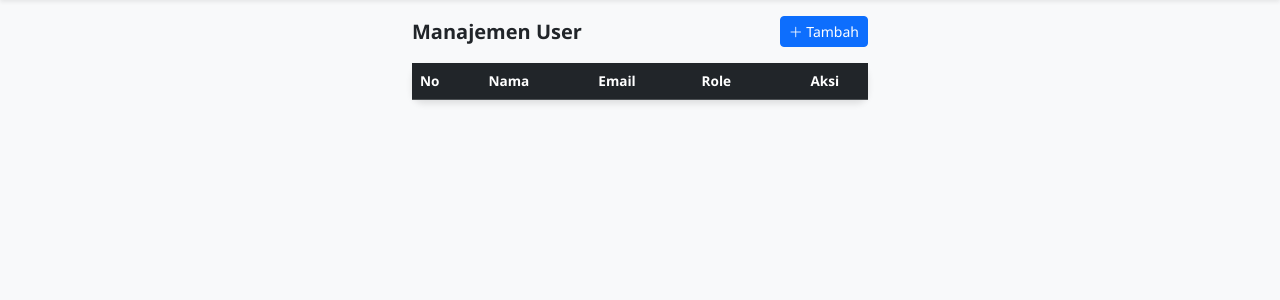
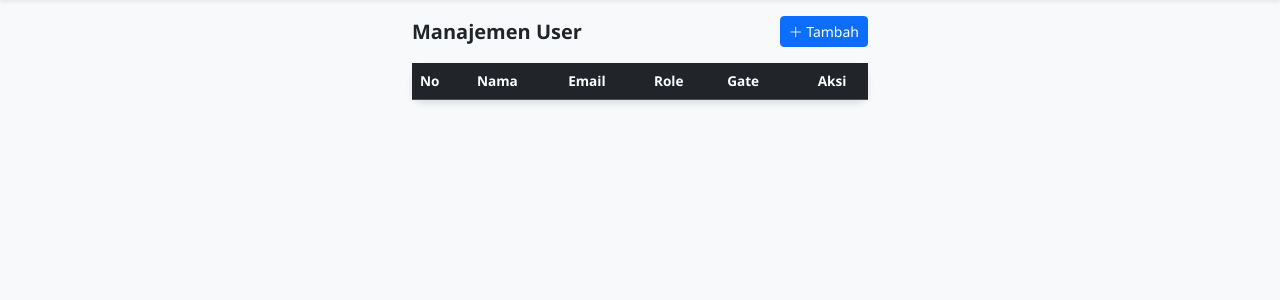
Before and after one commit to ifprocode/parking-mobile, a CodeIgniter app: page /parking-mobile/admin/users in a window 1280 px wide. Shown: the part 88-388 px from the top of the page. Run offline with CodeIgniter, Linux system fonts and the light colour scheme; the visitor is signed in with stand-in values (Sample User, id 1); data that the repository does not hold is empty.

Commit message:
update again
update again

```diff
--- a/application/controllers/Admin.php
+++ b/application/controllers/Admin.php
@@ -152,7 +152,8 @@ class Admin extends CI_Controller {
         $data = [
             'name' => $this->input->post('name'),
             'email' => $this->input->post('email'),
-            'role' => $this->input->post('role')
+            'role' => $this->input->post('role'),
+            'gate' => $this->input->post('gate')
         ];
 
         $password = $this->input->post('password');
--- a/application/controllers/Auth.php
+++ b/application/controllers/Auth.php
@@ -35,6 +35,7 @@ class Auth extends CI_Controller {
                     'name' => $user->name,
                     'email' => $user->email,
                     'role' => isset($user->role) ? $user->role : 'operator',
+                    'gate' => isset($user->gate) ? $user->gate : '',
                     'logged_in' => TRUE
                 );
                 $this->session->set_userdata($session_data);
@@ -69,6 +70,7 @@ class Auth extends CI_Controller {
                             'name' => $user->name,
                             'email' => $user->email,
                             'role' => isset($user->role) ? $user->role : 'operator',
+                            'gate' => isset($user->gate) ? $user->gate : '',
                             'logged_in' => TRUE
                         );
                         $this->session->set_userdata($session_data);
@@ -115,6 +117,7 @@ class Auth extends CI_Controller {
             $email = $this->input->post('email');
             $password = $this->input->post('password');
             $confirm_password = $this->input->post('confirm_password');
+            $gate = $this->input->post('gate');
 
             if ($password !== $confirm_password) {
                 $this->session->set_flashdata('error', 'Password tidak cocok.');
@@ -134,7 +137,8 @@ class Auth extends CI_Controller {
                 'name' => $name,
                 'email' => $email,
                 'password' => md5($password),
-                'role' => 'operator' // Default role
+                'role' => 'operator', // Default role
+                'gate' => $gate
             ];
 
             if ($this->db->insert('users', $data)) {
--- a/application/models/Admin_model.php
+++ b/application/models/Admin_model.php
@@ -79,11 +79,11 @@ class Admin_model extends CI_Model {
 
     public function get_income_per_user()
     {
-        $this->db->select('u.name, SUM(p.total_fare) as total_income');
+        $this->db->select('u.name, u.gate, SUM(p.total_fare) as total_income');
         $this->db->from('parking_transactions p');
         $this->db->join('users u', 'p.operator_id = u.id');
         $this->db->where("(p.status != 'cancelled' OR p.status IS NULL)", null, false);
-        $this->db->group_by('u.id, u.name');
+        $this->db->group_by('u.id, u.name, u.gate');
         return $this->db->get()->result();
     }
 
--- a/application/views/admin/users.php
+++ b/application/views/admin/users.php
@@ -24,6 +24,7 @@
                             <th>Nama</th>
                             <th>Email</th>
                             <th>Role</th>
+                            <th>Gate</th>
                             <th class="text-center">Aksi</th>
                         </tr>
                     </thead>
@@ -34,8 +35,9 @@
                             <td class="fw-bold"><?= $u->name ?></td>
                             <td><?= $u->email ?></td>
                             <td><span class="badge <?= $u->role == 'admin' ? 'bg-danger' : 'bg-primary' ?>"><?= strtoupper($u->role) ?></span></td>
+                            <td><?= isset($u->gate) && !empty($u->gate) ? $u->gate : '-' ?></td>
                             <td class="text-center">
-                                <button class="btn btn-sm btn-outline-primary" onclick="editUser(<?= $u->id ?>, '<?= $u->name ?>', '<?= $u->email ?>', '<?= $u->role ?>')"><i class="bi bi-pencil"></i></button>
+                                <button class="btn btn-sm btn-outline-primary" onclick="editUser(<?= $u->id ?>, '<?= $u->name ?>', '<?= $u->email ?>', '<?= $u->role ?>', '<?= isset($u->gate) ? $u->gate : '' ?>')"><i class="bi bi-pencil"></i></button>
                                 <?php if($u->id != $this->session->userdata('id')): ?>
                                 <a href="<?= base_url('admin/delete_user/'.$u->id) ?>" class="btn btn-sm btn-outline-danger" onclick="return confirm('Yakin hapus user ini?')"><i class="bi bi-trash"></i></a>
                                 <?php endif; ?>
@@ -83,6 +85,15 @@
                     <option value="admin">ADMIN</option>
                 </select>
             </div>
+
+            <div class="mb-3">
+                <label class="form-label">Gate <small class="text-muted">(Optional untuk Admin)</small></label>
+                <select class="form-select" name="gate" id="gate">
+                    <option value="">-- Pilih Gate --</option>
+                    <option value="Mobil">Mobil</option>
+                    <option value="Motor">Motor</option>
+                </select>
+            </div>
           </div>
           <div class="modal-footer">
             <button type="button" class="btn btn-secondary" data-bs-dismiss="modal">Batal</button>
@@ -100,14 +111,16 @@ function resetForm() {
     document.getElementById('email').value = '';
     document.getElementById('password').value = '';
     document.getElementById('role').value = 'operator';
+    document.getElementById('gate').value = '';
 }
 
-function editUser(id, name, email, role) {
+function editUser(id, name, email, role, gate) {
     document.getElementById('user_id').value = id;
     document.getElementById('name').value = name;
     document.getElementById('email').value = email;
     document.getElementById('password').value = '';
     document.getElementById('role').value = role;
+    document.getElementById('gate').value = gate;
 
     var userModal = new bootstrap.Modal(document.getElementById('userModal'));
     userModal.show();
--- a/application/views/dashboard/index.php
+++ b/application/views/dashboard/index.php
@@ -63,7 +63,10 @@
                     <ul class="list-group list-group-flush" style="font-size: 0.8rem;">
                         <?php foreach($income_per_user as $iu): ?>
                         <li class="list-group-item d-flex justify-content-between align-items-center px-0">
-                            <?= htmlspecialchars($iu->name) ?>
+                            <div>
+                                <?= htmlspecialchars($iu->name) ?>
+                                <small class="text-muted">(Gate <?= htmlspecialchars($iu->gate ?: '-') ?>)</small>
+                            </div>
                             <span class="fw-bold">Rp <?= number_format($iu->total_income, 0, ',', '.') ?></span>
                         </li>
                         <?php endforeach; ?>
--- a/application/views/parking_out/print_receipt.php
+++ b/application/views/parking_out/print_receipt.php
@@ -39,6 +39,10 @@
         Plat Nomor : <?= htmlspecialchars($trx->plate_number) ?>
     </div>
 
+    <div style="margin-bottom: 5px;" class="text-bold">
+        Pos : Gate <?= $this->session->userdata('gate') ?> (Keluar)
+    </div>
+
     <table>
         <tr>
             <td style="width: 25%;">IN</td>
--- a/application/views/parking_out/scan.php
+++ b/application/views/parking_out/scan.php
@@ -84,7 +84,7 @@
 
     function manualEntry() {
         // If they click manual, ask for a receipt number prompt, or just submit the mock
-        let manualReceipt = prompt("Masukkan Nomor Resi:", "SP-12345");
+        let manualReceipt = prompt("Masukkan Nomor Resi:", "");
         if (manualReceipt != null && manualReceipt != "") {
             document.getElementById('receipt-input').value = manualReceipt;
             document.getElementById('scan-form').submit();
```
Also changed, not shown: application/views/auth/register.php (+10 -1 lines), application/views/parking_in/print_ticket.php (+5 -6 lines).
